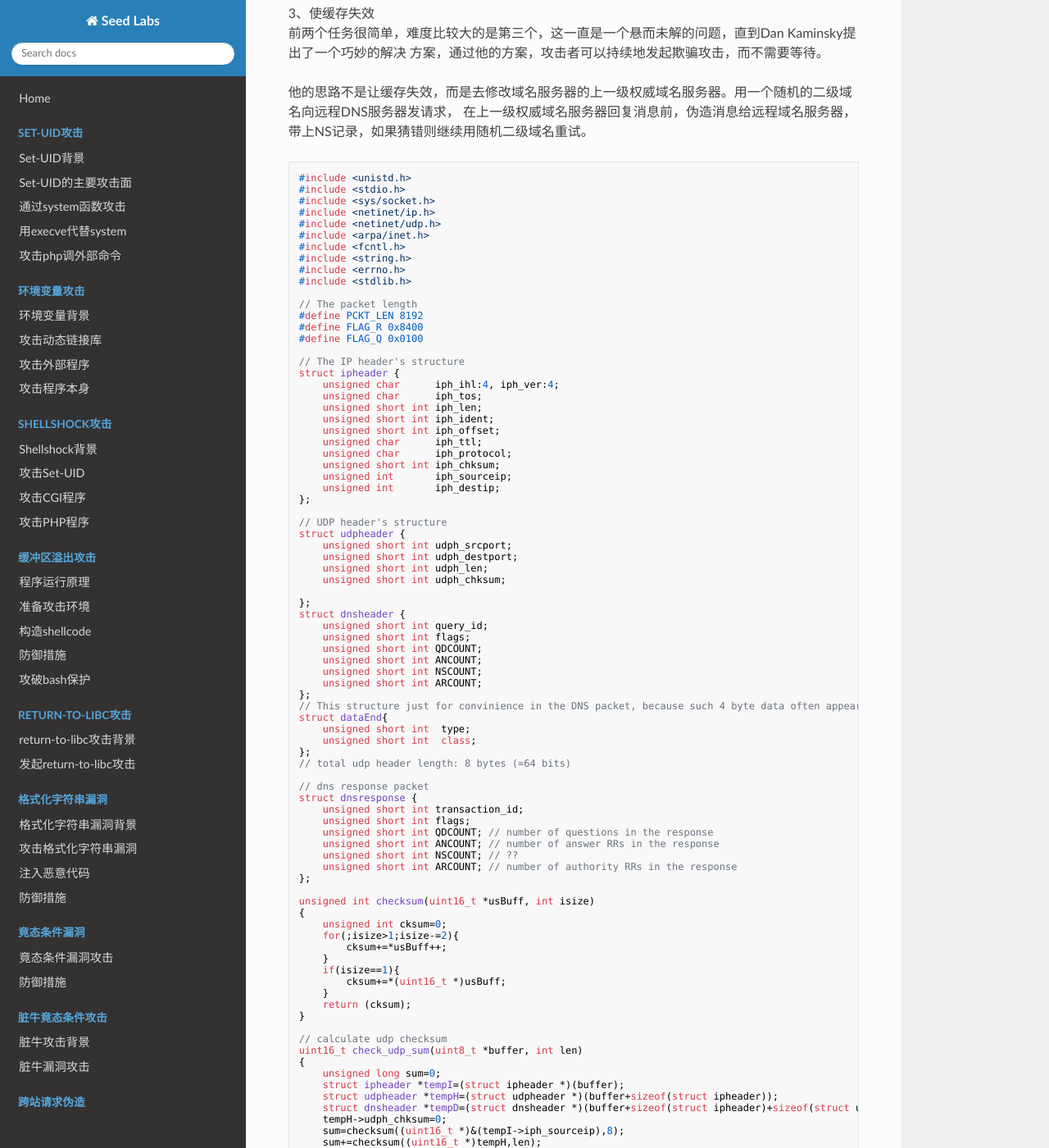
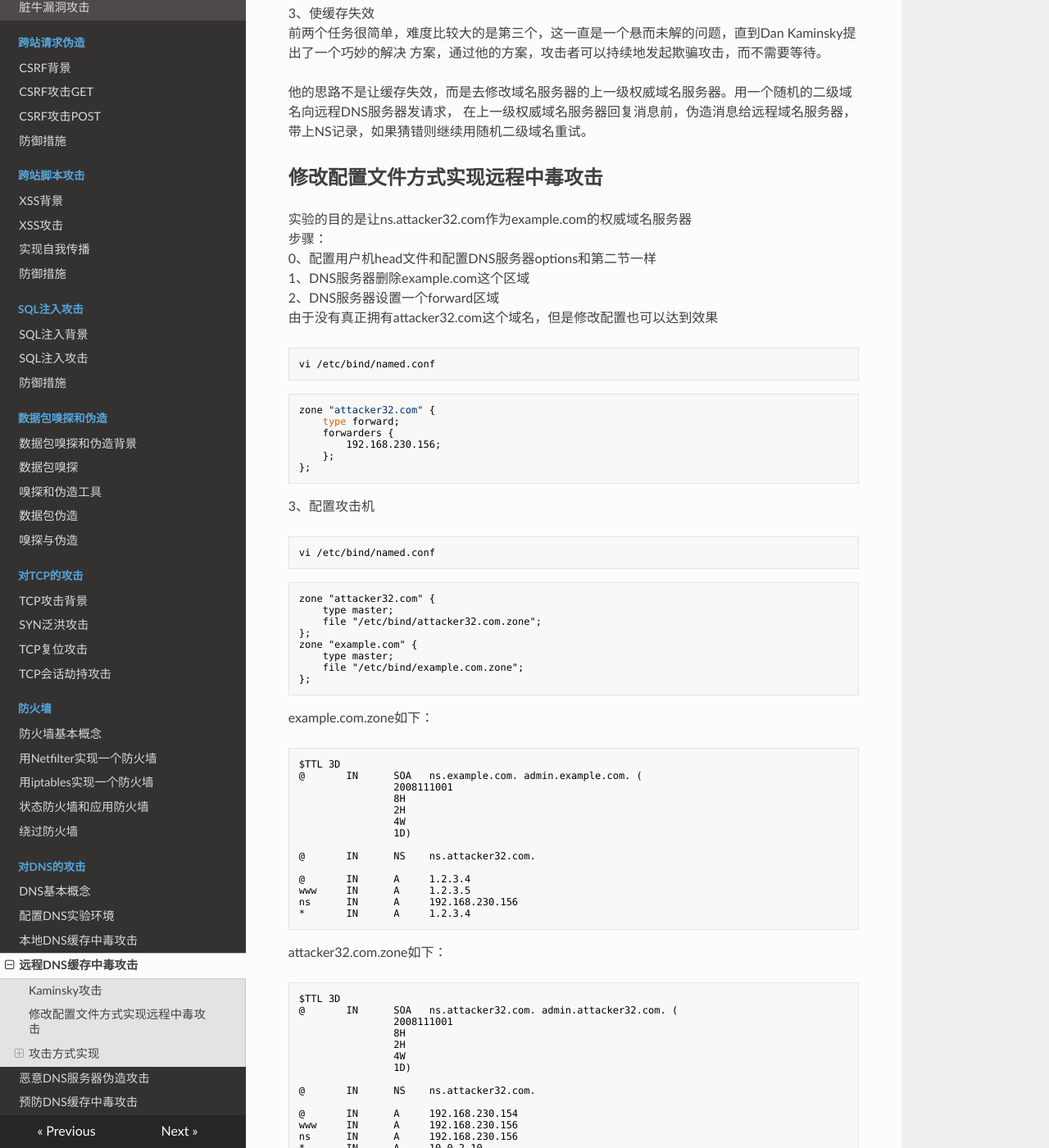
Before and after one commit to cc3213252/note-seed-labs, an MkDocs documentation site: the page built from docs/dns/attack-remote.md, in a window 1280 px wide and 1400 px high, scrolled down 683 px. Shown: the whole window at 82% size. Built offline with MkDocs 1.6.1, drawn with Linux system fonts in a browser that asks for light colours; nearby versions of some CDN libraries; some of the changed text lies outside the part shown.

Commit message:
对DNS的攻击

````diff
--- a/docs/dns/attack-remote.md
+++ b/docs/dns/attack-remote.md
@@ -28,6 +28,114 @@ DNS请求通过UDP数据包发送，源端口号是16比特的随机数字
 他的思路不是让缓存失效，而是去修改域名服务器的上一级权威域名服务器。用一个随机的二级域名向远程DNS服务器发请求，
 在上一级权威域名服务器回复消息前，伪造消息给远程域名服务器，带上NS记录，如果猜错则继续用随机二级域名重试。
 
+## 修改配置文件方式实现远程中毒攻击
+
+实验的目的是让ns.attacker32.com作为example.com的权威域名服务器
+步骤：
+0、配置用户机head文件和配置DNS服务器options和第二节一样
+1、DNS服务器删除example.com这个区域
+2、DNS服务器设置一个forward区域
+由于没有真正拥有attacker32.com这个域名，但是修改配置也可以达到效果
+```bash
+vi /etc/bind/named.conf
+```
+
+```bash
+zone "attacker32.com" {
+    type forward;
+    forwarders {
+        192.168.230.156;
+    };
+};
+```
+3、配置攻击机
+```bash
+vi /etc/bind/named.conf
+```
+```text
+zone "attacker32.com" {
+    type master;
+    file "/etc/bind/attacker32.com.zone";
+};
+zone "example.com" {
+    type master;
+    file "/etc/bind/example.com.zone";
+};
+```
+example.com.zone如下：
+```text
+$TTL 3D
+@       IN      SOA   ns.example.com. admin.example.com. (
+                2008111001
+                8H
+                2H
+                4W
+                1D)
+
+@       IN      NS    ns.attacker32.com.
+
+@       IN      A     1.2.3.4
+www     IN      A     1.2.3.5
+ns      IN      A     192.168.230.156
+*       IN      A     1.2.3.4
+```
+attacker32.com.zone如下：
+```text
+$TTL 3D
+@       IN      SOA   ns.attacker32.com. admin.attacker32.com. (
+                2008111001
+                8H
+                2H
+                4W
+                1D)
+
+@       IN      NS    ns.attacker32.com.
+
+@       IN      A     192.168.230.154
+www     IN      A     192.168.230.156
+ns      IN      A     192.168.230.156
+*       IN      A     10.0.2.10
+```
+4、在用户机测试
+![dig测试](../img/dns-user-test.png)
+可以看到这个地址是由攻击机指定的
+
+指定权威域名服务器查询，会得到攻击机的地址
+![dig地址](../img/dns-spoof-nss.png)
+这是通过修改配置文件的方式实现了远程DNS中毒攻击
+
+## 攻击方式实现
+
+实现目标是，当用户访问www.example.com时，重定向到一个恶意的www.example.com
+
+完整的DNS查询过程如下：
+![正常过程](../img/dns-normal-req.png)
+
+example.com名称服务器被缓存情况下的DNS查询过程：
+![缓存情况](../img/dns-abnormal-req.png)
+
+缓存情况下的攻击比较复杂，要拆分成几个阶段
+
+### 实现构造DNS请求
+
+这个请求是从攻击者发往DNS服务器的
+
+```python
+#!/usr/bin/python3
+from scapy.all import *
+
+
+UDPpkt = UDP(dport=53)
+
+Qdsec    = DNSQR(qname='www.example.com')
+dns   = DNS(id=0xAAAA, qr=0, qdcount=1, ancount=0, nscount=0, arcount=0, qd=Qdsec)
+ip  = IP(dst='192.168.230.154', src='192.168.230.156')
+udp = UDP
+
+Querypkt = IPpkt/UDPpkt/DNSpkt
+reply = sr1(Querypkt)
+ls(reply[DNS])
+```
 ```c
 #include <unistd.h>
 #include <stdio.h>
--- a/mkdocs.yml
+++ b/mkdocs.yml
@@ -71,6 +71,10 @@ nav:
     - 对DNS的攻击:
         - DNS基本概念: dns/background.md
         - 配置DNS实验环境: dns/conf-env.md
+        - 本地DNS缓存中毒攻击: dns/attack-local.md
+        - 远程DNS缓存中毒攻击: dns/attack-remote.md
+        - 恶意DNS服务器伪造攻击: dns/evil-reply.md
+        - 预防DNS缓存中毒攻击: dns/defense.md
 
 theme:
     name: readthedocs
````
Also changed, not shown: docs/dns/defense.md (+55 -0 lines), docs/img/dns-abnormal-req.png (added), docs/img/dns-normal-req.png (added), docs/img/dns-spoof-nss.png (added), docs/img/dns-user-test.png (added).
